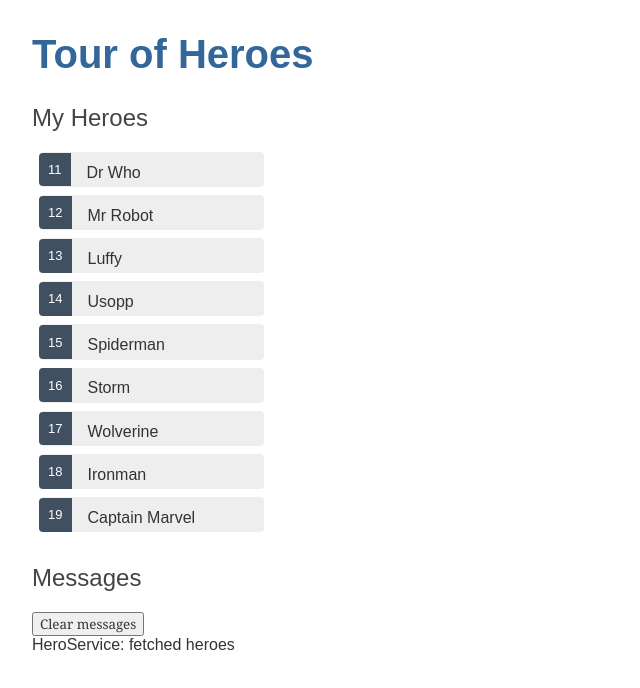
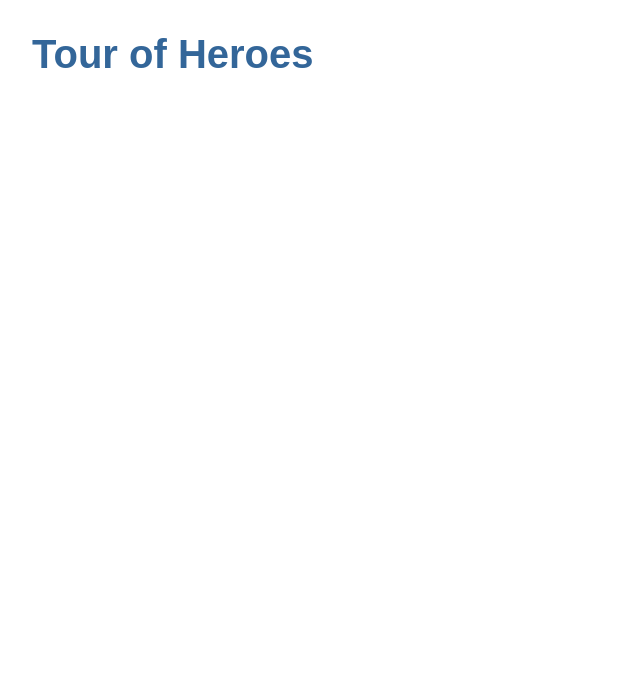
Before and after one commit to Zheng7426/Angular-tour-of-heroes, an Angular app: page / in a window 1280 px wide. Shown: the top 688 px of the page, without its empty margins (0-640 px from the left). Built offline with nearby package versions, Linux system fonts and the light colour scheme.

Commit message:
add app-routing module

```diff
--- a/src/app/app.component.html
+++ b/src/app/app.component.html
@@ -1,3 +1,4 @@
 <h1>{{ title }}</h1>
-<app-heroes></app-heroes>
+<!-- <app-heroes></app-heroes> -->
+<router-outlet></router-outlet>
 <app-messages></app-messages>
--- a/src/app/app.module.ts
+++ b/src/app/app.module.ts
@@ -6,6 +6,7 @@
 import { FormsModule } from '@angular/forms';
 import { HeroDetailComponent } from './hero-detail/hero-detail.component';
 import { MessagesComponent } from './messages/messages.component';
+import { AppRoutingModule } from './app-routing.module';
 
 @NgModule({
   declarations: [
@@ -17,6 +18,7 @@
   imports: [
     BrowserModule,
     FormsModule,
+    AppRoutingModule,
   ],
   providers: [],
   bootstrap: [AppComponent]
```
Also changed, not shown: src/app/app-routing.module.ts (added, +15 -0 lines).
